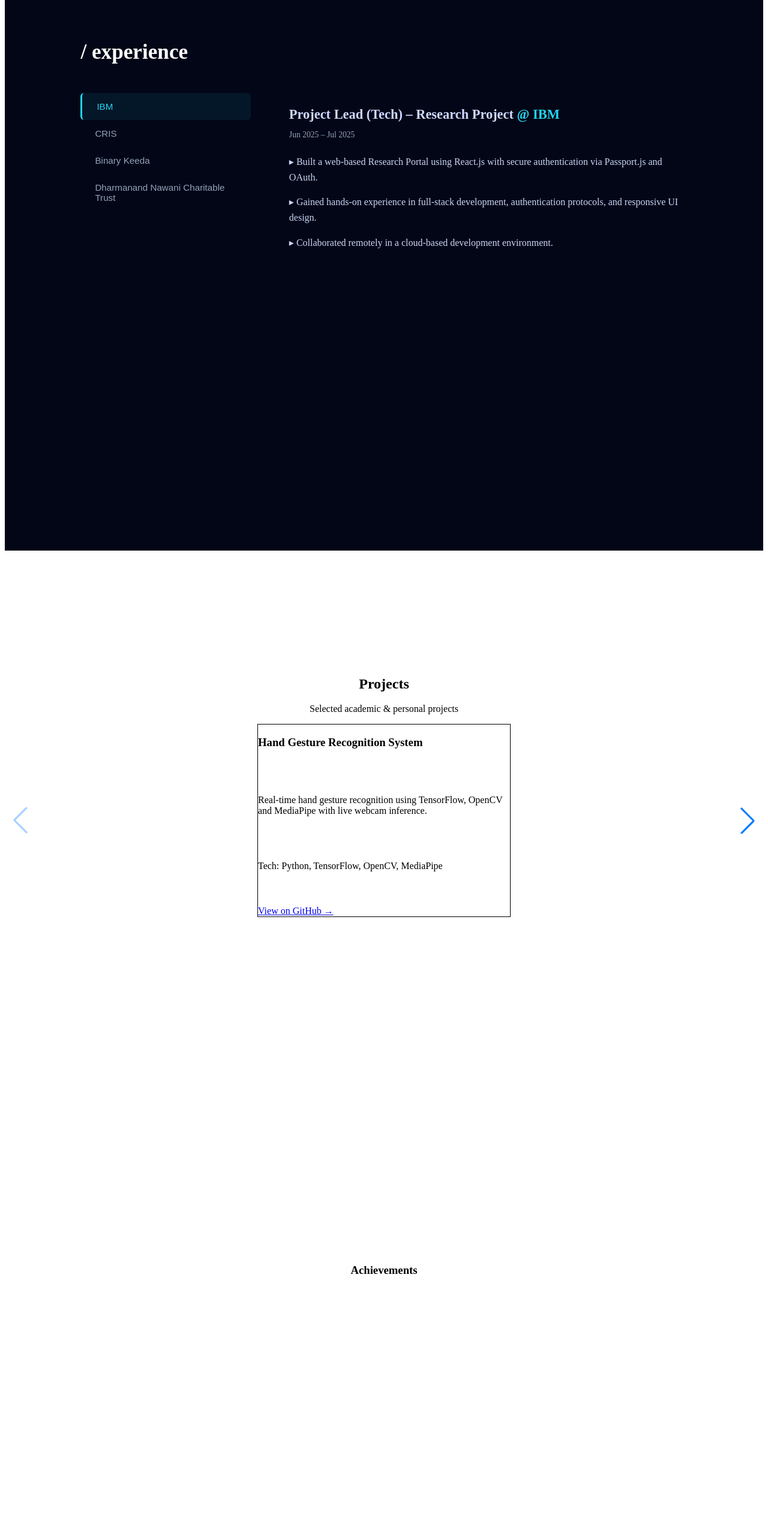
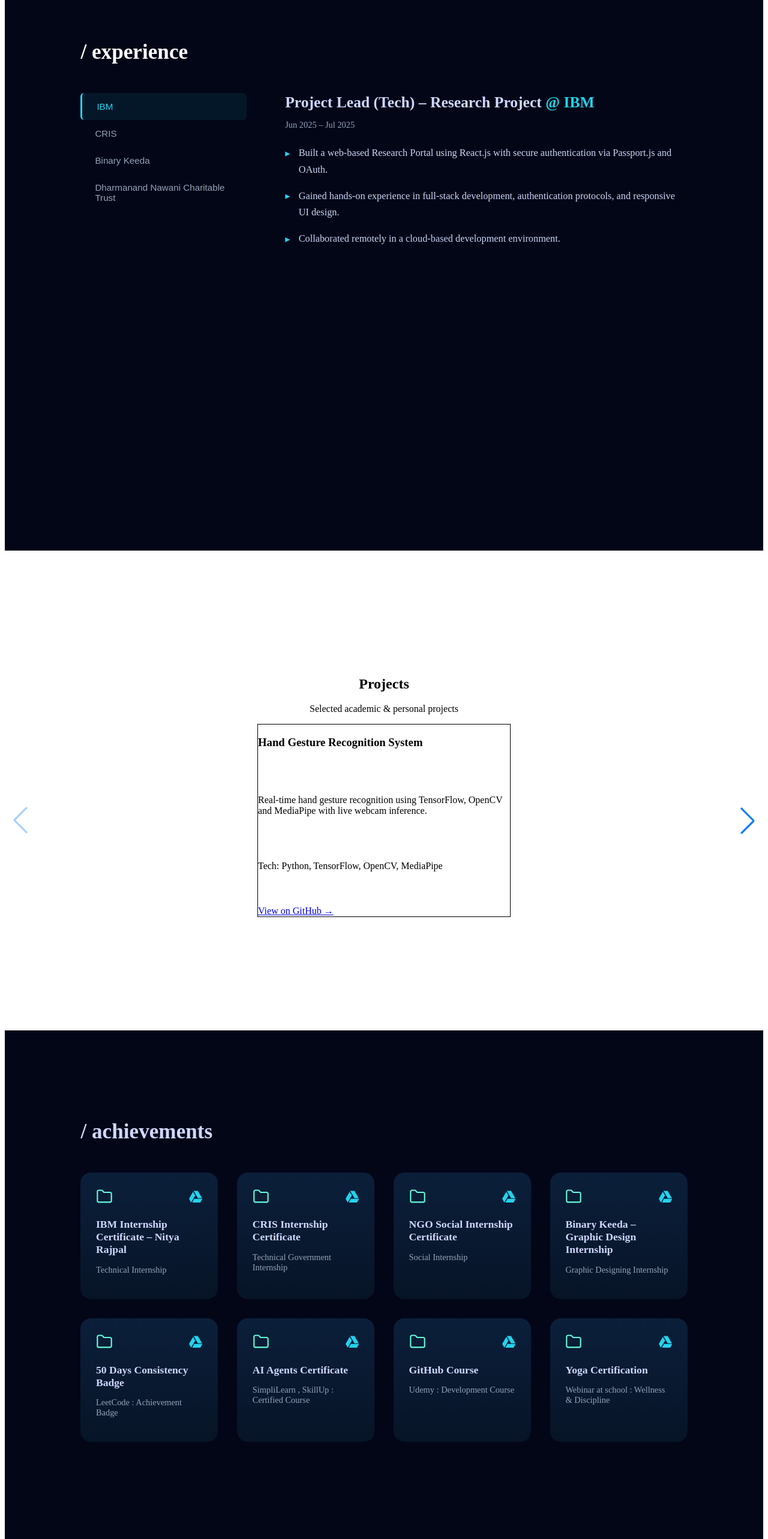
Before and after one commit to nitswork/Portfolio_Website_myself, a React (Vite) app: page / in a window 1280 px wide. Shown: the part 1860-4426 px from the top of the page at 60% size. Before the commit the page ends 4386 px from the top, so only its background shows below. Built offline with nearby package versions, Linux system fonts and the light colour scheme.

Commit message:
Achievement page updated

```diff
--- a/package.json
+++ b/package.json
@@ -13,6 +13,7 @@
     "lucide-react": "^0.562.0",
     "react": "^19.2.0",
     "react-dom": "^19.2.0",
+    "react-icons": "^5.5.0",
     "swiper": "^12.0.3"
   },
   "devDependencies": {
--- /dev/null
+++ b/src/sections/Achievements.css
@@ -0,0 +1,84 @@
+.achievements {
+  min-height: 100vh;
+  background: radial-gradient(circle at top, #020617, #020617);
+  padding: 120px 10% 80px;
+  color: #cfd8ff;
+}
+
+.achievement-grid {
+  display: grid;
+  grid-template-columns: repeat(4, 1fr);
+  gap: 2rem;
+}
+
+/* CARD */
+.achievement-card {
+  background: linear-gradient(180deg, #0b1f3a, #071427);
+  border-radius: 18px;
+  padding: 1.6rem;
+  transition: transform 0.3s ease, box-shadow 0.3s ease;
+}
+
+.achievement-card:hover {
+  transform: translateY(-6px);
+  box-shadow: 0 12px 30px rgba(0, 0, 0, 0.4);
+}
+
+
+/* TOP ROW */
+.card-top {
+  display: flex;
+  justify-content: space-between;
+  align-items: center;
+  margin-bottom: 1.4rem;
+}
+
+/* FOLDER ICON (SVG FIX) */
+.folder-icon {
+  display: flex;
+  align-items: center;
+}
+
+.folder-icon svg {
+  width: 28px;
+  height: 28px;
+  color: #64ffda; /* accent color */
+  stroke-width: 1.8;
+}
+
+/* DRIVE ICON */
+.drive-icon {
+  color: #22d3ee;
+  font-size: 1.4rem;
+  display: flex;
+  align-items: center;
+  transition: transform 0.2s ease, color 0.2s ease;
+}
+
+.drive-icon:hover {
+  transform: scale(1.15);
+  color: #7fffd4;
+}
+
+
+.drive-icon {
+  color: #22d3ee;
+  font-size: 1.4rem;
+  transition: transform 0.2s ease, color 0.2s ease;
+}
+
+.drive-icon:hover {
+  transform: scale(1.15);
+  color: #7fffd4;
+}
+
+/* TEXT */
+.achievement-card h3 {
+  font-size: 1.1rem;
+  margin-bottom: 0.6rem;
+}
+
+.achievement-card p {
+  font-size: 0.9rem;
+  color: #94a3b8;
+}
--- a/src/sections/Achievements.jsx
+++ b/src/sections/Achievements.jsx
@@ -1,9 +1,83 @@
-const Achievements = () => {
+import "./Achievements.css";
+import { FaGoogleDrive } from "react-icons/fa";
+import { Folder } from "lucide-react";
+
+
+const achievements = [
+  {
+    title: "IBM Internship Certificate – Nitya Rajpal",
+    type: "Technical Internship",
+    link: "https://drive.google.com/file/d/12mNaY_s0BwCPRfBbsKAiK7CVR2CpJPB1/view?usp=sharing",
+  },
+  {
+    title: "CRIS Internship Certificate",
+    type: "Technical Government Internship",
+    link: "https://drive.google.com/file/d/1ehxr3fDKEE0ME7xcXBvNn8EL9z1ZjkiE/view?usp=sharing",
+  },
+  {
+    title: "NGO Social Internship Certificate",
+    type: "Social Internship",
+    link: "https://drive.google.com/file/d/1GAXqW99oqCsKi8kZrXQ7_CS5Bz_FvsDQ/view?usp=sharing",
+  },
+  {
+    title: "Binary Keeda – Graphic Design Internship",
+    type: "Graphic Designing Internship",
+    link: "https://drive.google.com/file/d/1Y8SiT09el24isnIPqW9aKUm54TFg52t8/view?usp=sharing",
+  },
+  {
+    title: "50 Days Consistency Badge",
+    type: "LeetCode : Achievement Badge",
+    link: "https://drive.google.com/file/d/1NgrTTL4I_RK84tHYkWhA0PMt8_0p3SIz/view?usp=sharing",
+  },
+  {
+    title: "AI Agents Certificate",
+    type: "SimpliLearn , SkillUp : Certified Course",
+    link: "https://drive.google.com/file/d/1YLmCJlas-7c9ljzsP_JUcvKTzacd_KRl/view?usp=sharing",
+  },
+  {
+    title: "GitHub Course",
+    type: "Udemy : Development Course",
+    link: "https://drive.google.com/file/d/15dr2jpWh92oXV0jyc6S7aKeJpRXwZVZK/view?usp=sharing",
+  },
+  {
+    title: "Yoga Certification",
+    type: "Webinar at school : Wellness & Discipline",
+    link: "https://drive.google.com/file/d/1Eot6lJ8jKTkKD0oMBNWtcUmz2K5sp4ft/view?usp=sharing",
+  },
+];
+
+const Achievement = () => {
   return (
-    <section id="achievements" className="min-h-screen flex items-center justify-center">
-      <h1 className="text-5xl font-bold">Achievements</h1>
+    <section id="achievements" className="achievements">
+      <h2 className="section-title">/ achievements</h2>
+
+      <div className="achievement-grid">
+        {achievements.map((item, index) => (
+          <div className="achievement-card" key={index}>
+            <div className="card-top">
+              <div className="folder-icon">
+                <Folder size={28} strokeWidth={1.8} />
+              </div>
+
+
+              <a
+                href={item.link}
+                target="_blank"
+                rel="noopener noreferrer"
+                className="drive-icon"
+                title="Open in Google Drive"
+              >
+                <FaGoogleDrive />
+              </a>
+            </div>
+
+            <h3>{item.title}</h3>
+            <p>{item.type}</p>
+          </div>
+        ))}
+      </div>
     </section>
-  )
-}
+  );
+};
 
-export default Achievements
+export default Achievement;
--- a/src/sections/Experience.css
+++ b/src/sections/Experience.css
@@ -6,12 +6,7 @@
 }
 
 /* TITLE */
-.section-title {
-  font-family: "Times New Roman", serif;
-  font-size: 2.2rem;
-  margin-bottom: 3rem;
-}
-
+.section-title,
 .typewriter {
   font-family: "Times New Roman", serif;
   font-size: 2.2rem;
@@ -33,19 +28,18 @@
 .experience-container {
   display: flex;
   gap: 4rem;
+  align-items: flex-start; /* ALIGN TOP */
 }
 
-/* LEFT COMPANY LIST (NO BIG LINE) */
+/* LEFT COMPANY LIST */
 .experience-list {
   display: flex;
   flex-direction: column;
   min-width: 240px;
-  position: relative;
 }
 
 /* COMPANY BUTTON */
 .company-btn {
-  position: relative;
   background: transparent;
   border: none;
   color: #94a3b8;
@@ -56,35 +50,26 @@
   transition: all 0.3s ease;
 }
 
-/* HOVER */
 .company-btn:hover {
   background: rgba(34, 211, 238, 0.05);
   color: #22d3ee;
-}
-
-/* SMALL ACTIVE LINE ONLY */
-.company-btn.active {
-  color: #22d3ee;
-  background: rgba(34, 211, 238, 0.08);
 }
 
 .company-btn.active {
   color: #22d3ee;
   border-left: 3px solid #22d3ee;
   background: rgba(34, 211, 238, 0.08);
-
-  /* NEW */
   border-radius: 6px;
 }
-
 
 /* RIGHT DETAILS */
 .experience-details {
   max-width: 700px;
   animation: riseUp 0.6s ease forwards;
+
+  margin-top: -25px; /* ALIGN WITH IBM */
 }
 
-/* RISE ANIMATION */
 @keyframes riseUp {
   from {
     opacity: 0;
@@ -97,8 +82,8 @@
 }
 
 .experience-details h3 {
-  font-size: 1.4rem;
-  margin-bottom: 0.4rem;
+  font-size: 1.6rem; /* INCREASED */
+  margin-bottom: 0.6rem;
 }
 
 .experience-details h3 span {
@@ -106,18 +91,30 @@
 }
 
 .duration {
-  font-size: 0.85rem;
+  font-size: 0.9rem; /* INCREASED */
   color: #94a3b8;
   margin-bottom: 1.5rem;
 }
 
+/* BULLET LIST */
 .experience-details ul {
   list-style: none;
   padding: 0;
 }
 
 .experience-details li {
+  position: relative;
+  padding-left: 1.4rem;
   margin-bottom: 1rem;
-  line-height: 1.6;
+  line-height: 1.7;
+  font-size: 1.02rem; /* INCREASED */
   color: #cbd5f5;
 }
+
+.experience-details li::before {
+  content: "▸";
+  position: absolute;
+  left: 0;
+  top: 0.05rem;
+  color: #22d3ee;
+}
--- a/src/sections/Experience.jsx
+++ b/src/sections/Experience.jsx
@@ -95,7 +95,8 @@
 
           <ul>
             {experiences[activeIndex].points.map((point, i) => (
-              <li key={i}>▸ {point}</li>
+              // <li key={i}>▸ {point}</li>
+              <li key={i}>{point}</li>
             ))}
           </ul>
         </div>
```
Also changed, not shown: 1 other file (tests, documents, lock files or other folders).
